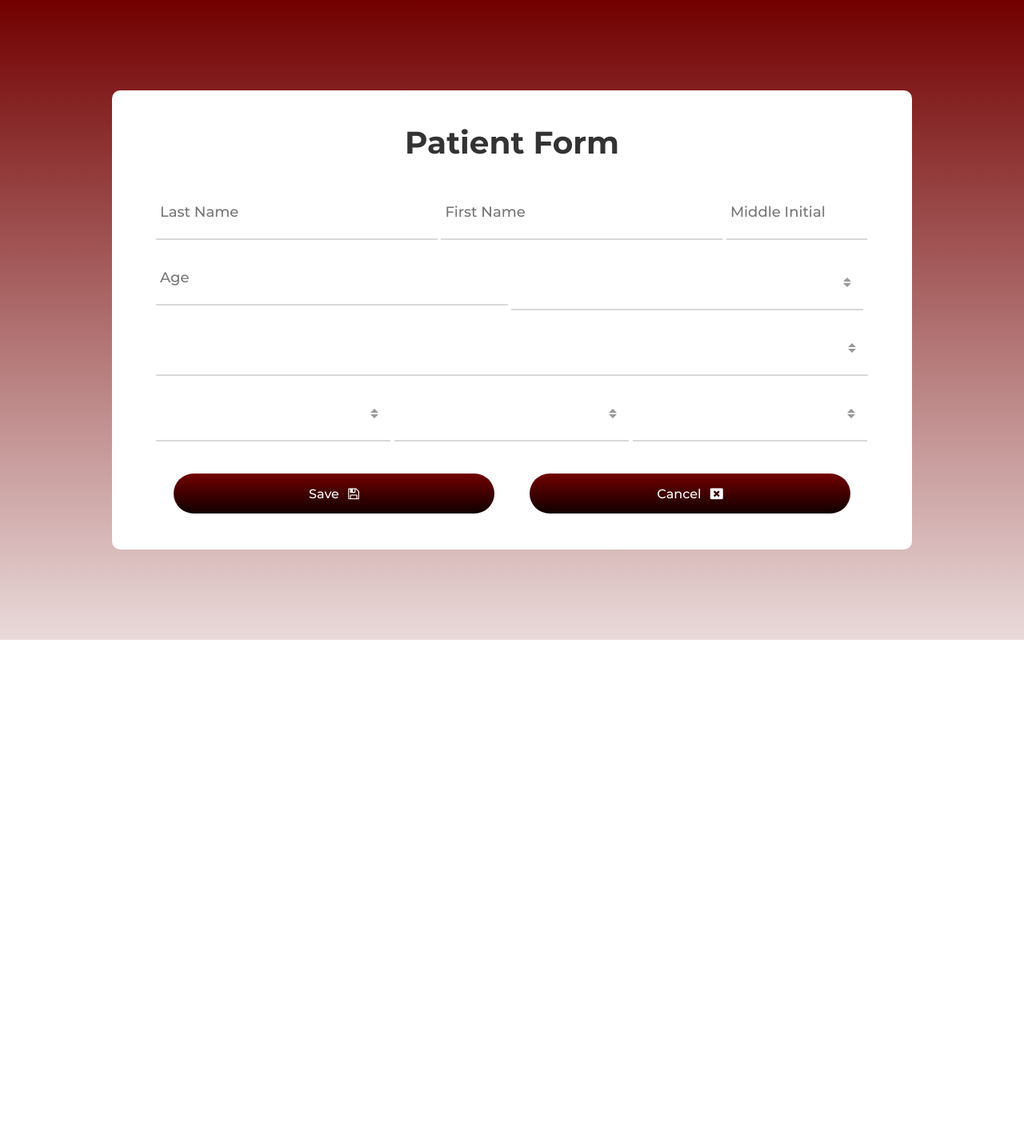
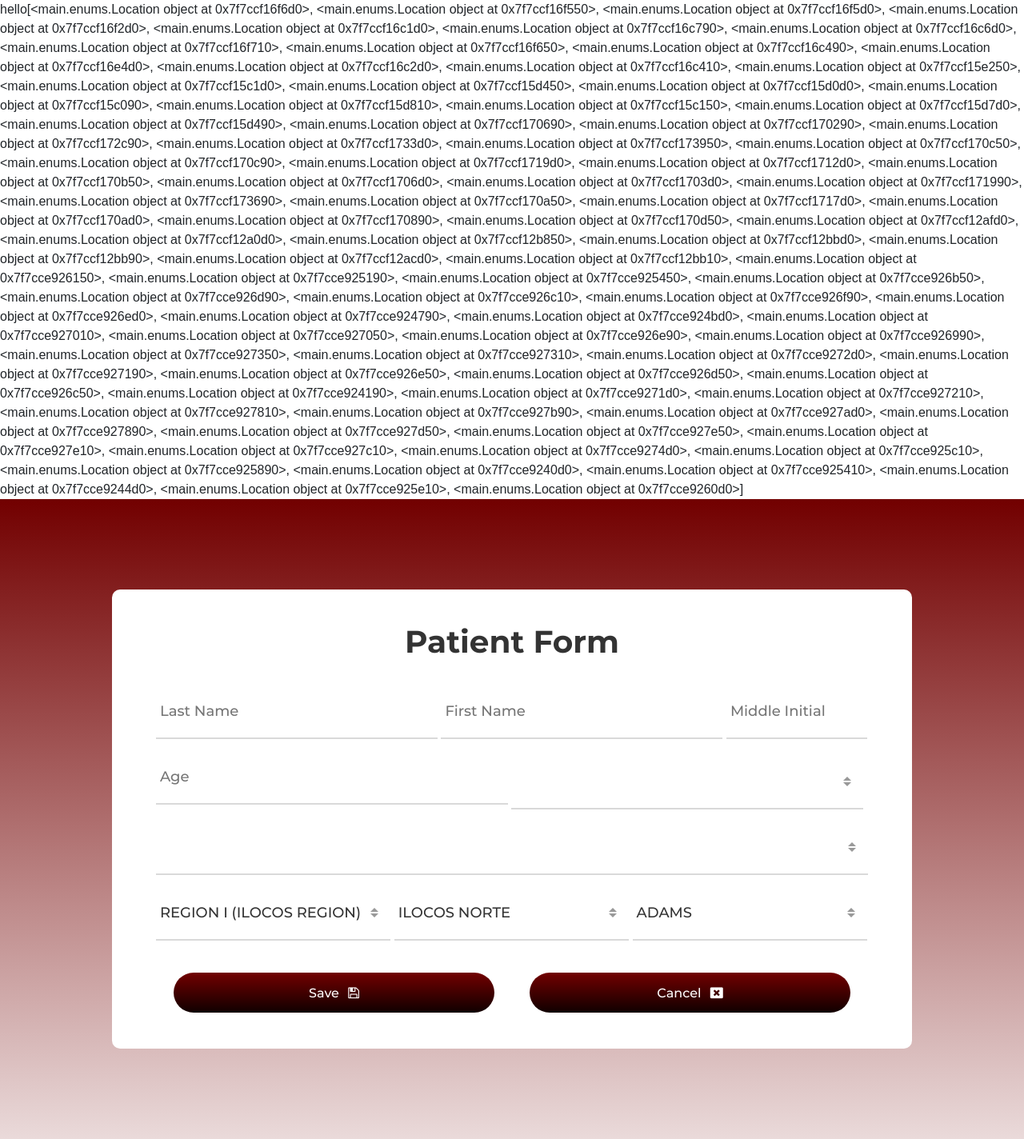
Before and after one commit to kylx/codespider, a Django app: page /create_patient in a window 1280 px wide. Shown: the whole page at 80% size. Before the commit the page ends 800 px from the top, so only its background shows below. Run offline with Django 3.2, Linux system fonts and the light colour scheme; some libraries are stand-ins or nearby versions; some web fonts are replaced.

Commit message:
add region,city,province dropdown to patientform

```diff
--- a/main/enums.py
+++ b/main/enums.py
@@ -22,7 +22,7 @@ class LocationCode():
 	- :02d formats the numbers to always use 2 digits. i.e, 3 -> '03', 0 -> '00'
 	"""
 	def __str__(self):
-		return f'{self.region:02d}{self.province:02d}{self.city:02d}'
+		return f'{self.region}{self.province}{self.city}'
 
 class Location():
 	def __init__(self, code, long_name, short_name=''):
--- a/main/templates/main/forms/patientform.html
+++ b/main/templates/main/forms/patientform.html
@@ -13,6 +13,7 @@
 </head>
 
 <body>
+	hello{{provinces}}
 	<div class="container-pi">
 		<div class="wrap-pi">
 			<form class="pi-form validate-form" action="test" method="post">
@@ -65,7 +66,7 @@
 					<div>
 						<select class="selection-2" name="region">
 							{% for region in regions %}
-                                <option value="{{ region.pk }}">{{ region.name }}</option>
+                                <option value="{{ region.code }}">{{ region.long_name }}</option>
                             {% endfor %}
 						</select>
 					</div>
@@ -76,7 +77,7 @@
 					<div>
 						<select class="selection-2" name="province">
 							{% for province in provinces %}
-                                <option value="{{ province.pk }}">{{ province.name }}</option>
+                                <option value="{{ province.code }}">{{ province.long_name }}</option>
                             {% endfor %}
 						</select>
 					</div>
@@ -87,7 +88,7 @@
 					<div>
 						<select class="selection-2" name="city">
 							{% for city in cities %}
-                                <option value="{{ city.pk }}">{{ city.name }}</option>
+                                <option value="{{ city.code }}">{{ city.long_name }}</option>
                             {% endfor %}
 						</select>
 					</div>
--- a/main/views.py
+++ b/main/views.py
@@ -2,6 +2,7 @@ from django.shortcuts import render, redirect
 from django.views.generic.edit import CreateView
 from django.views.generic.list import ListView
 from .models import Patient
+from .enums import Enums
 
 from django.http import HttpResponse
 
@@ -36,7 +37,11 @@ def inquiry(request):
     return render(request, 'main/inquiry.html', context)
 
 def create_patient(request):
-    context = {'url_name': 'PATIENTS_CREATE'}
+    context = {
+        'regions': Enums.REGIONS,
+        'provinces': Enums.PROVINCES,
+        'cities': Enums.CITIES,
+    }
     return render(request, 'main/forms/patientform.html', context)
 
 
```
